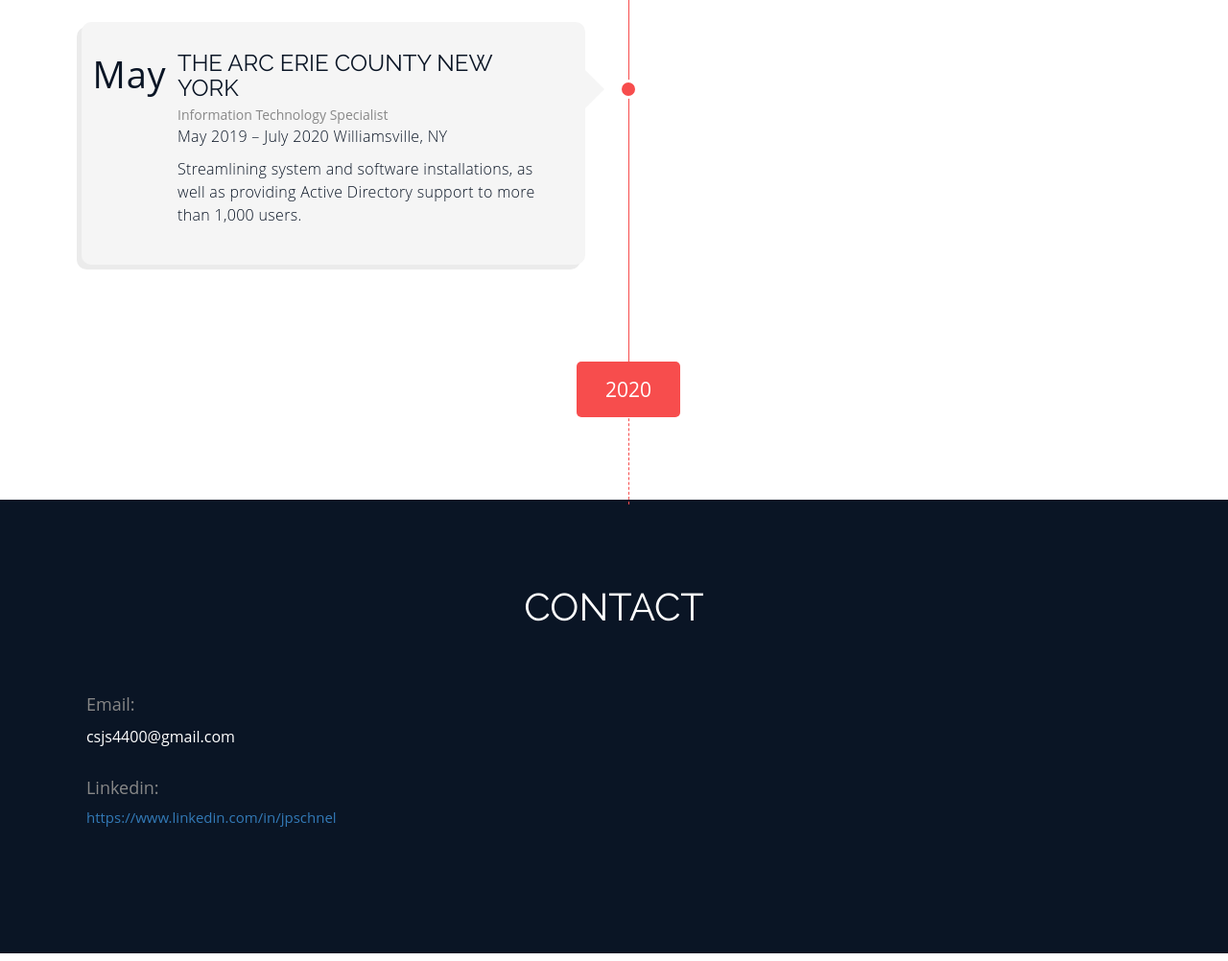
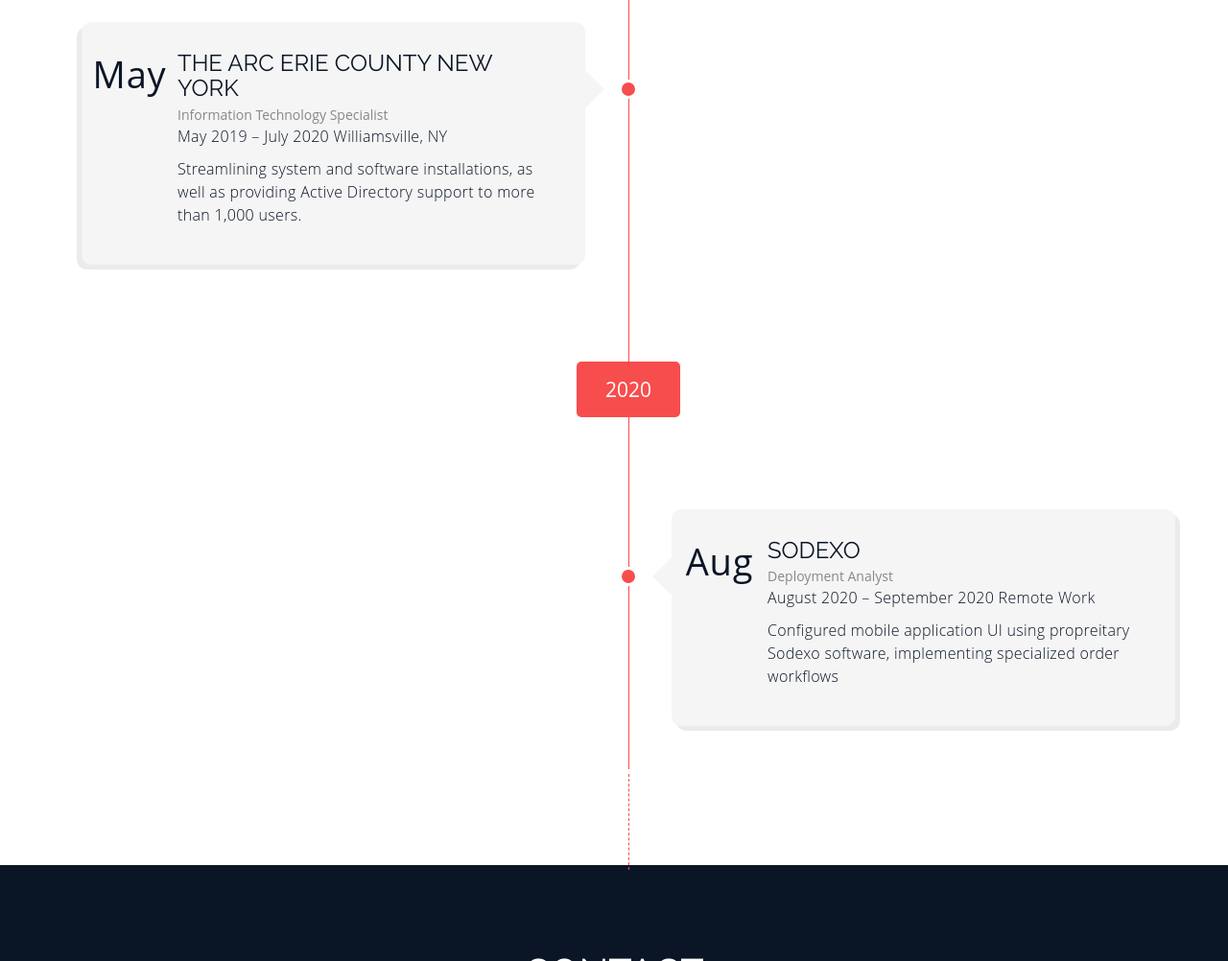
Before and after one commit to jpschnel/jpschnel.github.io, a plain HTML site: page index.html in a window 1280 px wide. Shown: the part 4192-5194 px from the top of the page at 96% size. Drawn offline with Linux system fonts and the light colour scheme; a script that the page names is missing.

Commit message:
Added Sodexo experience to timeline on webpage

```diff
--- a/index.html
+++ b/index.html
@@ -413,6 +413,22 @@
                 <div class="date-title">
                     <span>2020</span>
                 </div>
+                <div class="row">
+
+
+                    <div class="col-sm-6 news-item right">
+                        <div class="news-content">
+                            <div class="date">
+                                <p>Aug</p>
+                            </div>
+                            <h2 class="news-title">Sodexo</h2>
+                            <span>Deployment Analyst</span>
+                            <p>August 2020 – September 2020 Remote Work</p>
+                            <p>Configured mobile application UI using propreitary Sodexo software, implementing specialized order workflows</p>
+
+                        </div>
+                    </div>
+                </div>
             </div>
 		</div>
 </div>
```
Lines whose indentation alone changed are shown as unchanged.
